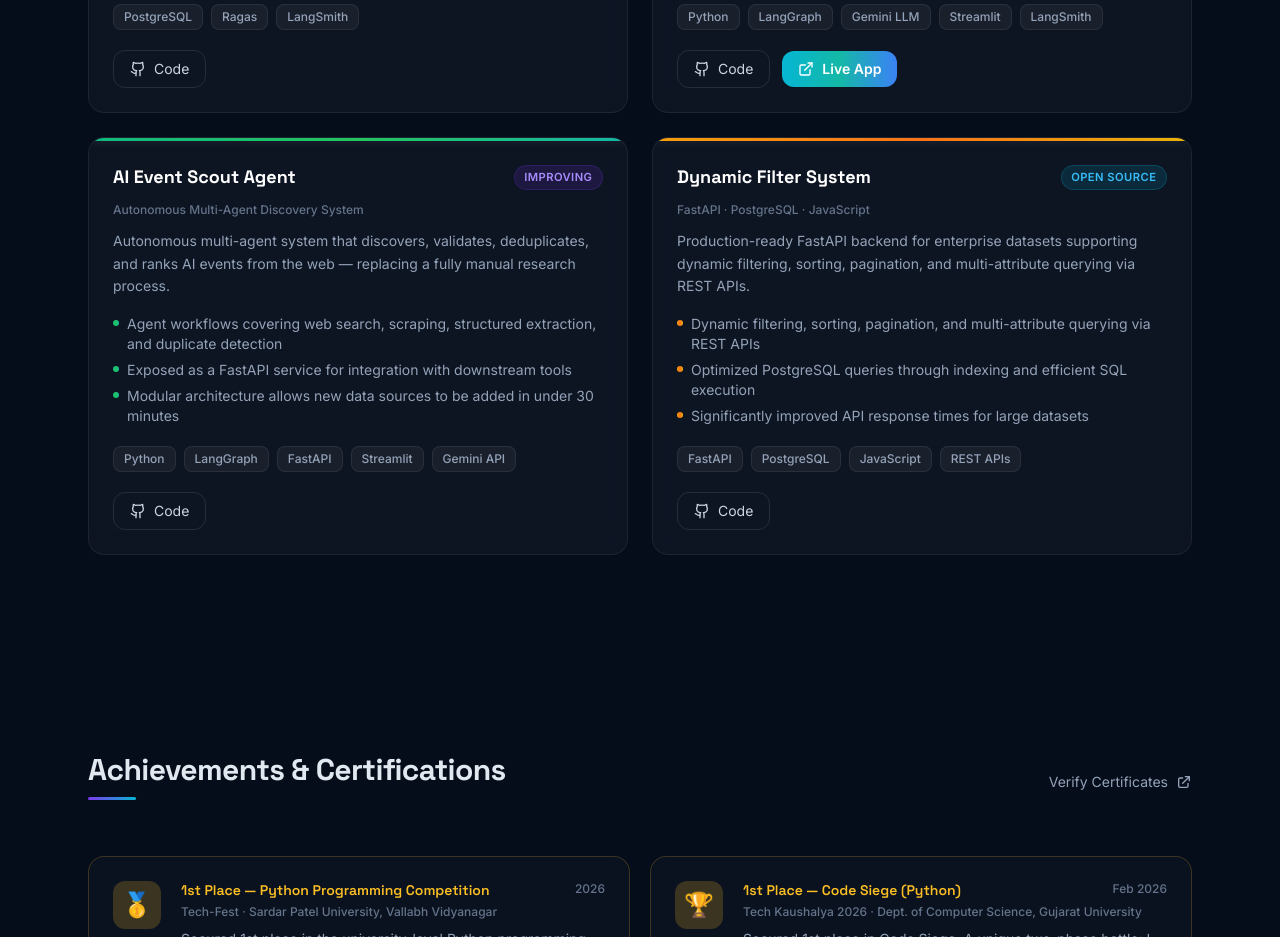
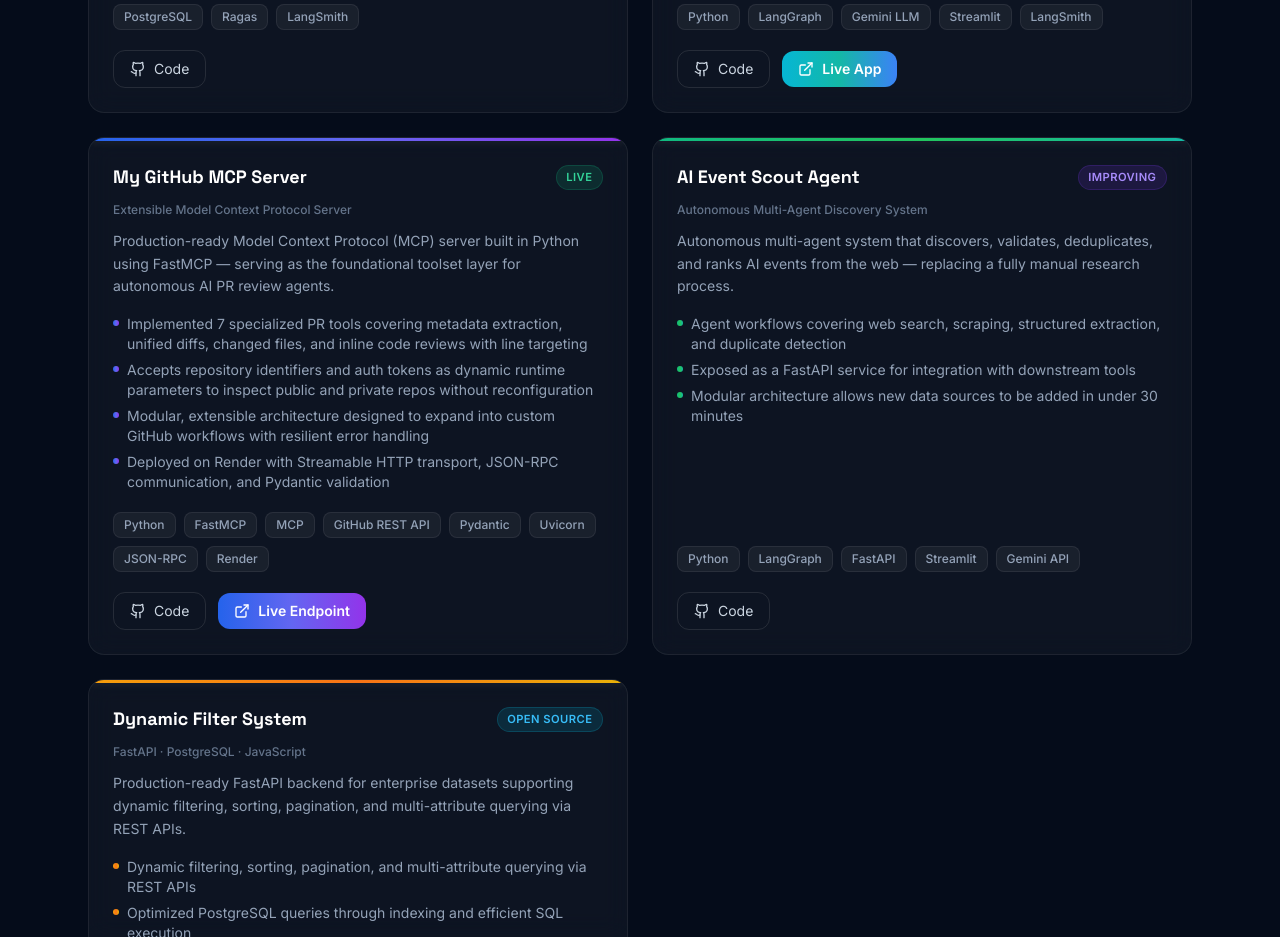
Before and after one commit to Jethva-Parthiv/Portfolio_Website, a Next.js app: page / in a window 1280 px wide. Shown: the part 4620-5557 px from the top of the page. Built offline with nearby package versions, Linux system fonts and the light colour scheme.

Commit message:
feat(projects): add My GitHub MCP Server project card

```diff
--- a/components/Projects.tsx
+++ b/components/Projects.tsx
@@ -65,6 +65,23 @@ const projects: Project[] = [
     github: 'https://github.com/Jethva-Parthiv/research-assistant-agent',
     live: 'https://researchflow-agent.streamlit.app/',
     liveLabel: 'Live App',
+  },
+  {
+    title: 'My GitHub MCP Server',
+    subtitle: 'Extensible Model Context Protocol Server',
+    desc: 'Production-ready Model Context Protocol (MCP) server built in Python using FastMCP — serving as the foundational toolset layer for autonomous AI PR review agents.',
+    bullets: [
+      'Implemented 7 specialized PR tools covering metadata extraction, unified diffs, changed files, and inline code reviews with line targeting',
+      'Accepts repository identifiers and auth tokens as dynamic runtime parameters to inspect public and private repos without reconfiguration',
+      'Modular, extensible architecture designed to expand into custom GitHub workflows with resilient error handling',
+      'Deployed on Render with Streamable HTTP transport, JSON-RPC communication, and Pydantic validation',
+    ],
+    tech: ['Python', 'FastMCP', 'MCP', 'GitHub REST API', 'Pydantic', 'Uvicorn', 'JSON-RPC', 'Render'],
+    status: 'Live',
+    gradient: 'from-blue-600 via-indigo-500 to-purple-600',
+    github: 'https://github.com/Jethva-Parthiv/my-github-mcp-server',
+    live: 'https://my-github-mcp-server.onrender.com/mcp',
+    liveLabel: 'Live Endpoint',
   },
   {
     title: 'AI Event Scout Agent',
```
